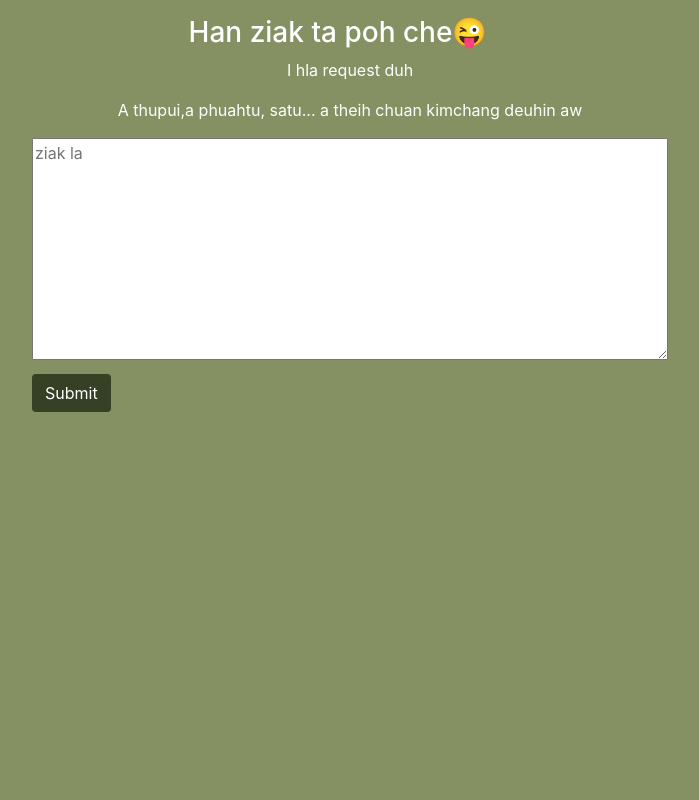
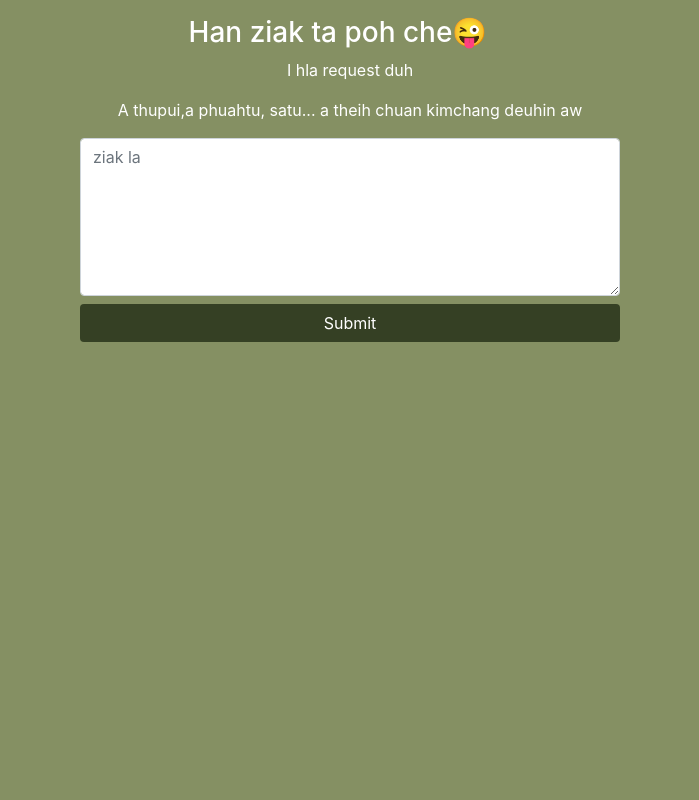
Before and after one commit to pachuau10/zolyrics, a Django app: page /request/ in a window 1280 px wide. Shown: the part 88-888 px from the top of the page, without its empty margins (290-989 px from the left). Run offline with Django 5.2, Linux system fonts and the light colour scheme; some libraries are stand-ins or nearby versions.

Commit message:
request update2

```diff
--- a/templates/request.html
+++ b/templates/request.html
@@ -65,15 +65,26 @@
                 <p class="text-white text-center">A thupui,a phuahtu, satu... a theih chuan kimchang deuhin aw</p>
             </div>
 
-<div class="d-flex justify-content-center align-items-center">
-    <div class="Reques">
-        <form method="POST">
-            {% csrf_token %}
-            <textarea name="request" rows="9" cols="60" placeholder="ziak la"></textarea><br>
-            <button type="submit" class="btn mt-2 text-white" style="background-color: rgb(53, 64, 36);">Submit</button>
-        </form>
+<div class="container">
+    <div class="row justify-content-center">
+        <div class="col-12 col-md-8 col-lg-6">
+            <div class="Reques">
+                <form method="POST">
+                    {% csrf_token %}
+                    <textarea
+                        name="request"
+                        class="form-control mb-2"
+                        rows="6"
+                        placeholder="ziak la"></textarea>
+                    <button type="submit" class="btn text-white w-100" style="background-color: rgb(53, 64, 36);">
+                        Submit
+                    </button>
+                </form>
+            </div>
+        </div>
     </div>
 </div>
+
 
 </div>
 </body>
```
Also changed, not shown: templates/home.html (+24 -10 lines).
